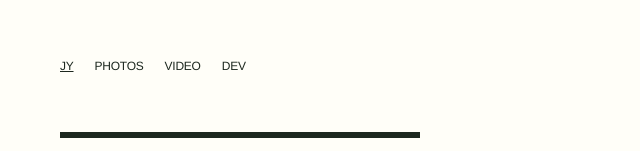
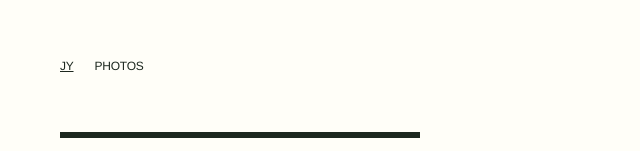
Before and after one commit to nailujMay/2025personalWebsite, a Next.js app: page / in a window 1280 px wide. Shown: the top 151 px of the page, without its empty margins (0-640 px from the left). Built offline with nearby package versions, Linux system fonts and the light colour scheme.

Commit message:
Photo version of website

```diff
--- a/src/app/components/Navbar.tsx
+++ b/src/app/components/Navbar.tsx
@@ -15,14 +15,14 @@ export default function Navbar(){
             label: "PHOTOS",
             href: "/photos"
         },
-        {
-            label: "VIDEO",
-            href: "/video"
-        },
-        {
-            label: "DEV",
-            href: "/dev"
-        },
+        // {
+        //     label: "VIDEO",
+        //     href: "/video"
+        // },
+        // {
+        //     label: "DEV",
+        //     href: "/dev"
+        // },
    ]
 
 
--- a/src/app/video/page.tsx
+++ b/src/app/video/page.tsx
@@ -1,36 +1,20 @@
 "use client"
 import Navbar from "../components/Navbar";
 import PageTitle from "../components/PageTitle";
-import { useEffect } from "react";
-
 
 const videoUrls = ["https://www.instagram.com/reel/DOnIbcxArT3/?utm_source=ig_embed&amp"]
 
 export default function Video(){
 
-    useEffect(() => {
-        // Load Instagram embed script once
-        if (!document.getElementById("instagram-embed-script")) {
-          const script = document.createElement("script");
-          script.id = "instagram-embed-script";
-          script.src = "https://www.instagram.com/embed.js";
-          script.async = true;
-          document.body.appendChild(script);
-        } else {
-          // Re-process if script already loaded
-          // @ts-expect-error
-          if (window.instgrm) window.instgrm.Embeds.process();
-        }
-      }, []);
+
     return(
         <div>
             <Navbar />
-            <PageTitle title = "Video" subtitle = "a snapshot of our world, a moment in time" body= "This is the body of the video section. My way of connecting with the world, one shot at a time." />
+            <PageTitle titleENG = "Video" body= "This is the body of the video section. My way of connecting with the world, one shot at a time." />
 
             <div className="columns-1 sm:columns-2 lg:columns-2 gap-4 space-y-4 mx-[84px]">
       {videoUrls.map((url, i) => (
         <div key={i} className="overflow-hidden rounded-x ">
-         {/* <iframe src={url} title={`Video ${i}`} className="w-full h-auto " /> */}
 
          <blockquote className="instagram-media" data-instgrm-permalink={url} data-instgrm-version="17" ></blockquote>
         </div>
```
